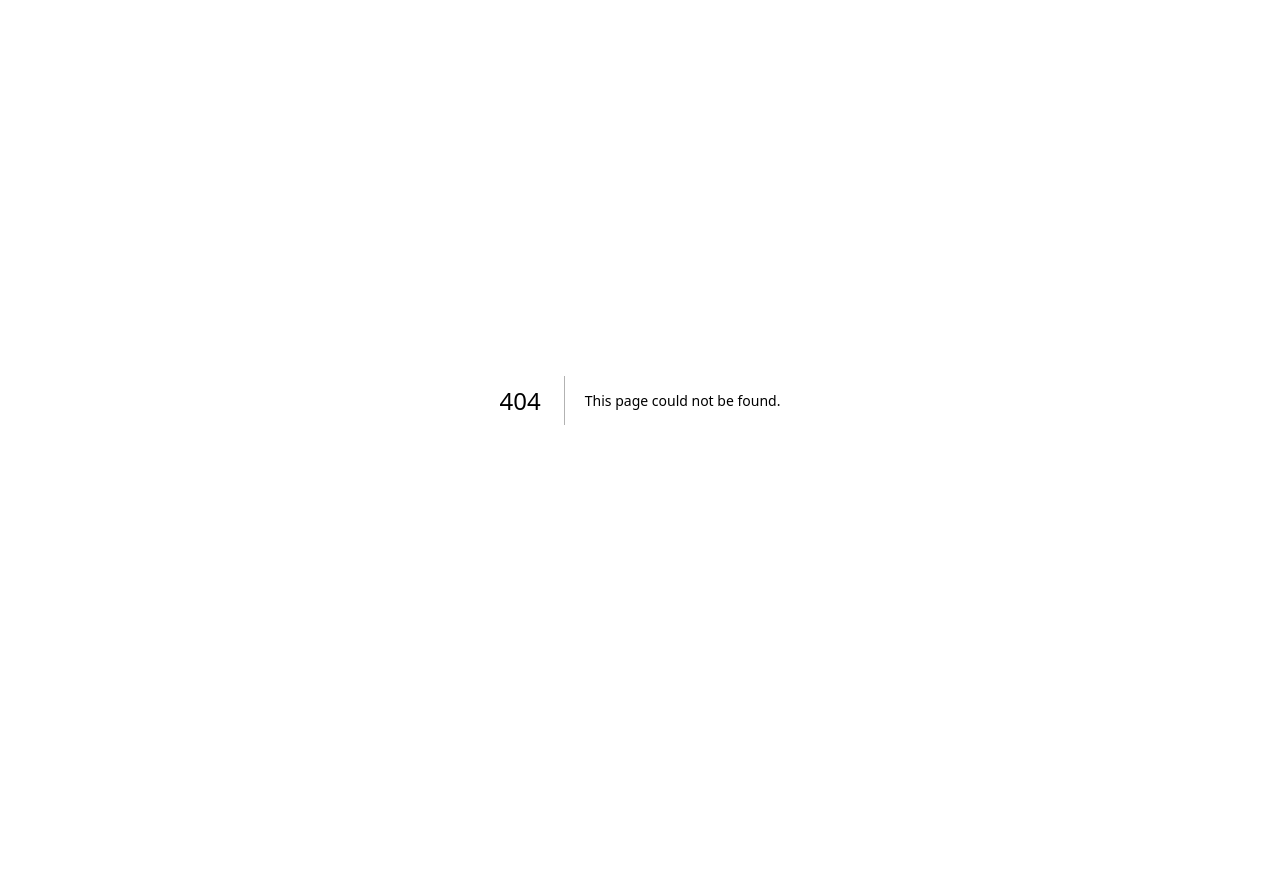
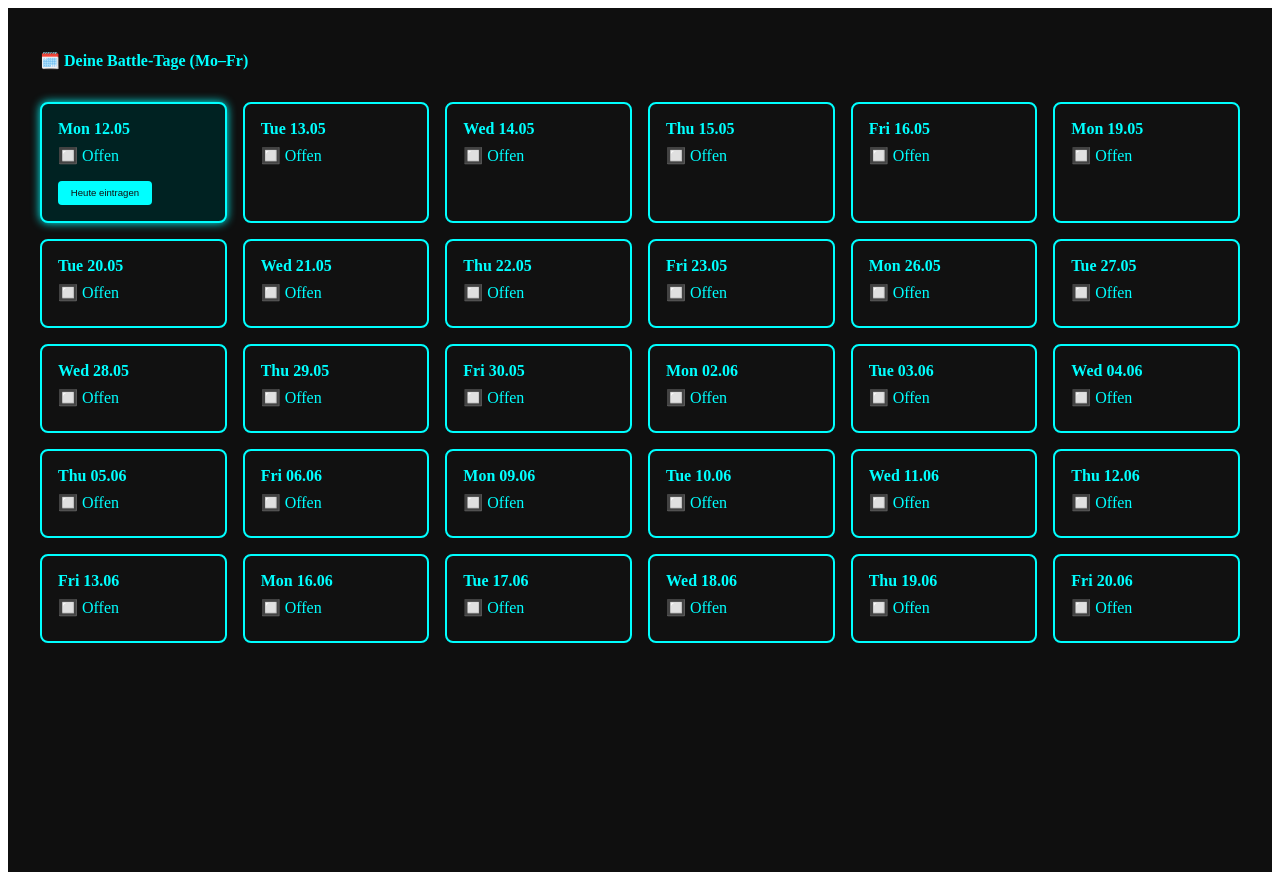
Before and after one commit to PrismaKiara/retro-call-battle, a Next.js app: page /calendar in a window 1280 px wide. Before the commit this address had no page. Before the commit the page ends 800 px from the top, so only its background shows below. Built offline with nearby package versions, Linux system fonts and the light colour scheme.

Commit message:
Add files via upload

```diff
--- /dev/null
+++ b/pages/calendar.js
@@ -0,0 +1,91 @@
+
+import { useEffect, useState } from 'react';
+import { format, addDays, isWeekend } from 'date-fns';
+import { supabase } from '../lib/supabaseClient';
+
+export default function Calendar() {
+  const [user, setUser] = useState(null);
+  const [days, setDays] = useState([]);
+  const [entries, setEntries] = useState([]);
+
+  useEffect(() => {
+    supabase.auth.getUser().then(({ data }) => {
+      setUser(data.user);
+      if (data.user) {
+        loadEntries(data.user.id);
+      }
+    });
+  }, []);
+
+  const loadEntries = async (userId) => {
+    const { data } = await supabase
+      .from('scores')
+      .select('date, points')
+      .eq('user_id', userId)
+      .order('date', { ascending: true });
+
+    setEntries(data || []);
+  };
+
+  useEffect(() => {
+    const start = new Date();
+    const result = [];
+    let day = new Date(start);
+    while (result.length < 30) {
+      if (!isWeekend(day)) {
+        result.push({
+          date: format(day, 'yyyy-MM-dd'),
+          label: format(day, 'EEE dd.MM'),
+          isToday: format(day, 'yyyy-MM-dd') === format(new Date(), 'yyyy-MM-dd'),
+        });
+      }
+      day = addDays(day, 1);
+    }
+    setDays(result);
+  }, []);
+
+  const getStatus = (date) => {
+    const entry = entries.find(e => e.date === date);
+    if (!entry) return '🔲 Offen';
+    if (entry.points === 8) return '🏆 Perfekt';
+    if (entry.points >= 6) return '🥈 Gut';
+    if (entry.points >= 4) return '🥉 Ok';
+    return '❌ Schwach';
+  };
+
+  return (
+    <div style={{
+      backgroundColor: '#0f0f0f',
+      color: '#00ffff',
+      minHeight: '100vh',
+      padding: '2rem',
+      fontFamily: 'Press Start 2P, monospace'
+    }}>
+      <h1 style={{ fontSize: '1rem', marginBottom: '2rem' }}>🗓️ Deine Battle-Tage (Mo–Fr)</h1>
+      <div style={{ display: 'grid', gridTemplateColumns: 'repeat(auto-fill, minmax(160px, 1fr))', gap: '1rem' }}>
+        {days.map((day, i) => (
+          <div key={i} style={{
+            border: '2px solid #00ffff',
+            borderRadius: '8px',
+            padding: '1rem',
+            backgroundColor: day.isToday ? '#002222' : '#111',
+            boxShadow: day.isToday ? '0 0 10px #00ffff' : 'none'
+          }}>
+            <strong>{day.label}</strong>
+            <p style={{ margin: '0.5rem 0' }}>{getStatus(day.date)}</p>
+            {day.isToday && <a href="/battle"><button style={{
+              marginTop: '0.5rem',
+              padding: '0.4rem 0.8rem',
+              fontSize: '0.6rem',
+              backgroundColor: '#00ffff',
+              color: '#111',
+              border: 'none',
+              borderRadius: '4px',
+              cursor: 'pointer'
+            }}>Heute eintragen</button></a>}
+          </div>
+        ))}
+      </div>
+    </div>
+  );
+}
```
